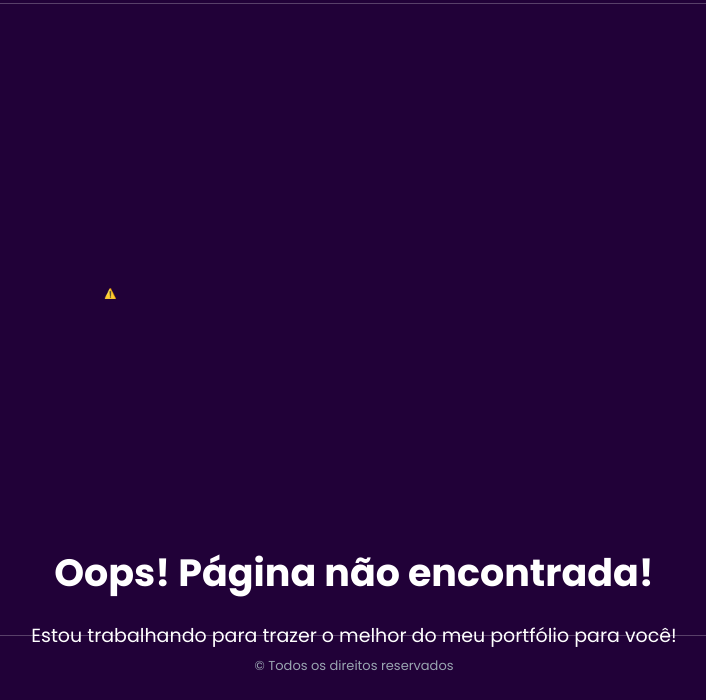
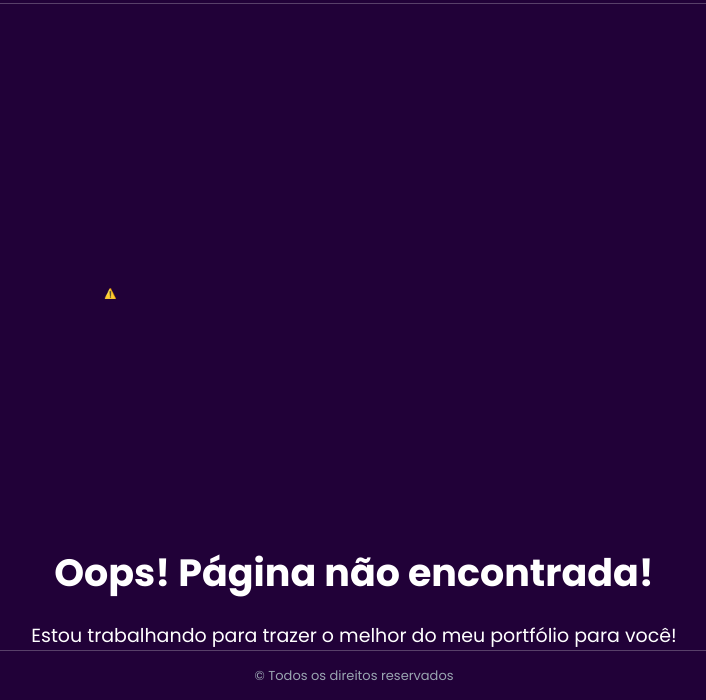
Before and after one commit to costayasmin/yasmincosta.com, a plain HTML site: page index.html in a window 1280 px wide. Shown: the part 104-804 px from the top of the page, without its empty margins (286-992 px from the left). Drawn offline with nearby package versions, Linux system fonts and the light colour scheme; no server answers.

Commit message:
fix: change position to relative and align with flex

```diff
--- a/style.css
+++ b/style.css
@@ -90,9 +90,13 @@ main p {
 
 footer {
     text-align: center;
-    position: absolute;
+    position: relative;
+    display: flex;
+    justify-content: center;
+    align-items: center;
+    width: 100%;
+    height: 5rem;
 
-    padding: 2rem;
     bottom: 0;
     right: 0;
     left: 0;
```
